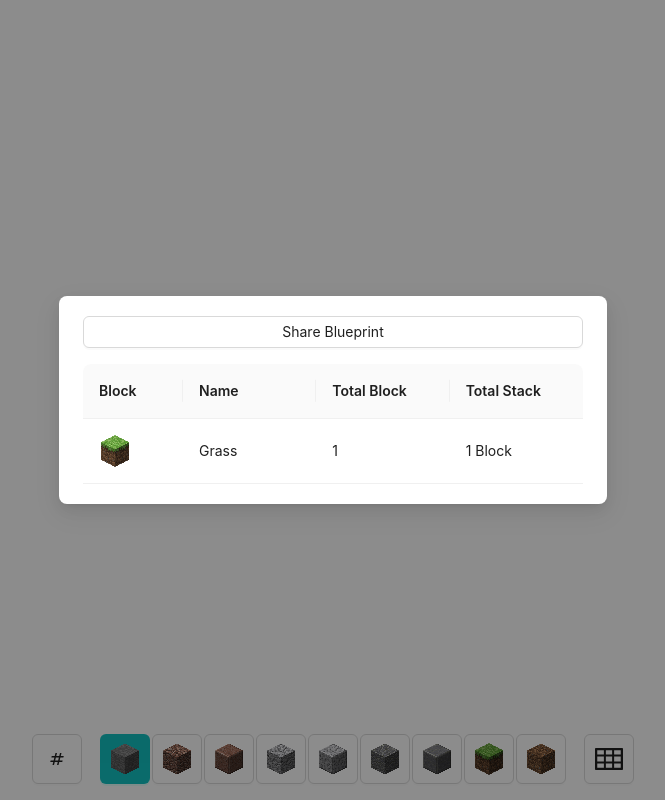
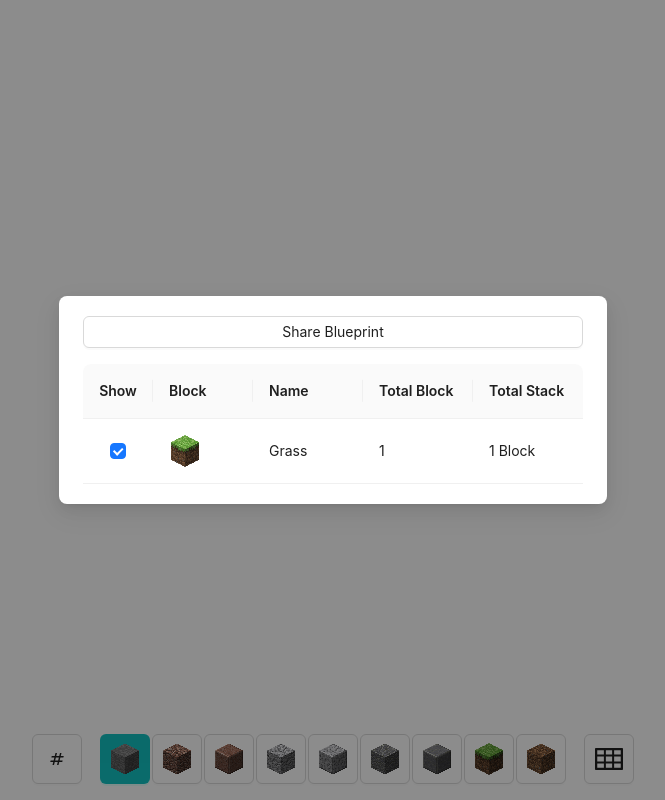
Before and after one commit to SeanardK/minecraft-blueprint, a Next.js app: page /sandbox in a window 1280 px wide. Both pictures are taken after a click on the button 364 px from the left and 759 px from the top of the page. Shown: the whole page, without its empty margins (307-972 px from the left). Built offline with nearby package versions, Linux system fonts and the light colour scheme; what @ant-design/nextjs-registry would draw is missing.

Commit message:
feat(filter): add hide specific block functionality
- Introduced a Show checkbox on the Total Block Required Modal
- Implemented handlers to manage show/hide actions for blocks in sandbox

```diff
--- a/src/feature/sandbox/components/TotalBlockRequired/index.tsx
+++ b/src/feature/sandbox/components/TotalBlockRequired/index.tsx
@@ -1,10 +1,10 @@
 "use client";
 
-import { Button, notification, Table, type TableColumnsType } from "antd";
+import { Button, Checkbox, notification, Table, type TableColumnsType } from "antd";
 import * as jose from "jose";
 import { useAtom } from "jotai";
 import { ItemList } from "../../data/ItemList";
-import { blocksPlaced } from "../../store";
+import { blocksPlaced, hideBlockId } from "../../store";
 import type { BlockProperties } from "../Block";
 
 function getTotalBlocksById(blocks: BlockProperties[]) {
@@ -17,46 +17,11 @@ function getTotalBlocksById(blocks: BlockProperties[]) {
   );
 }
 
-const columns: TableColumnsType = [
-  {
-    title: "Block",
-    dataIndex: "sprite",
-    key: "sprite",
-    render: (text: string) => <div className={`items-${text} w-[32px] h-[32px]`} />,
-    width: 100,
-  },
-  {
-    title: "Name",
-    dataIndex: "name",
-    key: "name",
-  },
-  {
-    title: "Total Block",
-    dataIndex: "total",
-    key: "total",
-  },
-  {
-    title: "Total Stack",
-    dataIndex: "total",
-    key: "total-stack",
-    render: (text: number) => {
-      const stackCounter = Math.floor(text / 64);
-      const remainingBlock = text % 64;
-
-      return (
-        <div>
-          {stackCounter > 0 && <>{stackCounter} Stack</>}{" "}
-          {remainingBlock > 0 && <>{remainingBlock} Block</>}
-        </div>
-      );
-    },
-  },
-];
-
 function SandboxTotalBlockRequired() {
   const [api, contexHolder] = notification.useNotification();
 
   const [blockList] = useAtom<BlockProperties[]>(blocksPlaced);
+  const [blocksHidden, setBlocksHidden] = useAtom(hideBlockId);
 
   const blockCounter = getTotalBlocksById(blockList);
   const data = Object.entries(blockCounter).map(([id, total]) => {
@@ -82,6 +47,63 @@ function SandboxTotalBlockRequired() {
     api.info({ message: "Successfully copied the URL!", showProgress: true });
   };
 
+  const handleClickShow = (id: string) => {
+    const index = blocksHidden.indexOf(id);
+
+    if (index === -1) {
+      setBlocksHidden((prev) => [...prev, id]);
+    } else {
+      setBlocksHidden((prev) => prev.filter((_, indexItem) => index !== indexItem));
+    }
+  };
+
+  const columns: TableColumnsType = [
+    {
+      title: "Show",
+      dataIndex: "id",
+      key: "id",
+      render: (value: string) => (
+        <Checkbox checked={!blocksHidden.includes(value)} onClick={() => handleClickShow(value)} />
+        // <div className={`items-${text} w-[32px] h-[32px]`} />
+      ),
+      width: 70,
+      align: "center",
+    },
+    {
+      title: "Block",
+      dataIndex: "sprite",
+      key: "sprite",
+      render: (text: string) => <div className={`items-${text} w-[32px] h-[32px]`} />,
+      width: 100,
+    },
+    {
+      title: "Name",
+      dataIndex: "name",
+      key: "name",
+    },
+    {
+      title: "Total Block",
+      dataIndex: "total",
+      key: "total",
+    },
+    {
+      title: "Total Stack",
+      dataIndex: "total",
+      key: "total",
+      render: (text: number) => {
+        const stackCounter = Math.floor(text / 64);
+        const remainingBlock = text % 64;
+
+        return (
+          <div>
+            {stackCounter > 0 && <>{stackCounter} Stack</>}{" "}
+            {remainingBlock > 0 && <>{remainingBlock} Block</>}
+          </div>
+        );
+      },
+    },
+  ];
+
   return (
     <>
       {contexHolder}
--- a/src/feature/sandbox/page/index.tsx
+++ b/src/feature/sandbox/page/index.tsx
@@ -4,11 +4,11 @@ import { OrbitControls } from "@react-three/drei";
 import { Canvas, type ThreeEvent } from "@react-three/fiber";
 import { notification } from "antd";
 import { useAtom } from "jotai";
-import { useEffect, useState } from "react";
+import { useEffect, useMemo, useState } from "react";
 import SandboxBlock, { type BlockProperties } from "../components/Block";
 import SandboxContextMenu from "../components/ContextMenu";
 import SandboxToolbar from "../components/Toolbar";
-import { blocksPlaced, selectedBlock } from "../store";
+import { blocksPlaced, hideBlockId, selectedBlock } from "../store";
 
 function SandboxIndex({ data }: { data?: BlockProperties[] }) {
   const [api, contextHolder] = notification.useNotification();
@@ -18,6 +18,7 @@ function SandboxIndex({ data }: { data?: BlockProperties[] }) {
   const [isShowContextMenu, setIsShowContextMenu] = useState(false);
 
   const [selectedBlockLocale] = useAtom(selectedBlock);
+  const [blocksHidden] = useAtom(hideBlockId);
 
   const initialBlockList: {
     x: number;
@@ -33,6 +34,10 @@ function SandboxIndex({ data }: { data?: BlockProperties[] }) {
     },
   ];
   const [blockList, setBlockList] = useAtom(blocksPlaced);
+
+  const showedBlock = useMemo(() => {
+    return blockList.filter((block) => !blocksHidden.includes(block.blockId));
+  }, [blockList, blocksHidden]);
 
   const handleClick = (
     data: ThreeEvent<MouseEvent>,
@@ -115,7 +120,7 @@ function SandboxIndex({ data }: { data?: BlockProperties[] }) {
           camera={{ position: [3, 3, 3] }}
         >
           <ambientLight intensity={1} />
-          {blockList.map((block, index) => {
+          {showedBlock.map((block, index) => {
             const blockId = `block-${block.x}-${block.y}-${block.z}-${index}`;
 
             return <SandboxBlock block={block} handleClick={handleClick} key={blockId} />;
--- a/src/feature/sandbox/store/index.tsx
+++ b/src/feature/sandbox/store/index.tsx
@@ -17,3 +17,4 @@ export const blocksPlaced = atom<BlockProperties[]>([
 export const selectedBlock = atom(ItemList[1]);
 export const activeToolbarIndex = atom(0);
 export const listToolbarItems = atom(ItemList.slice(0 + 9 * multiply, 9 + 9 * multiply));
+export const hideBlockId = atom<string[]>([]);
```
